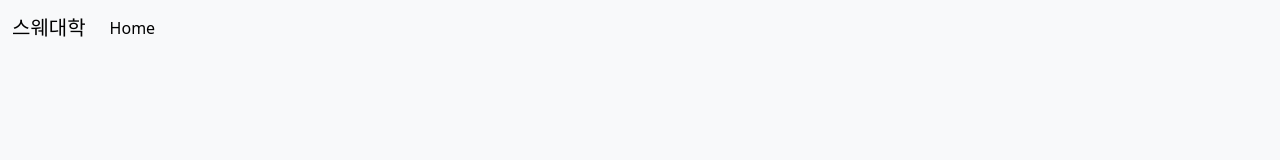
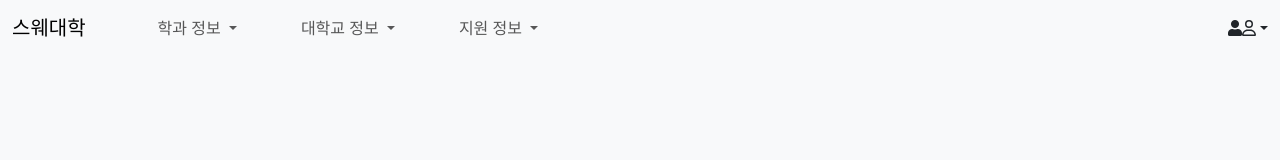
Before and after one commit to david0521/swedenUni, a Vue app in the folder swediversity/: page / in a window 1280 px wide. Shown: the top 160 px of the page. Built offline with nearby package versions, Linux system fonts and the light colour scheme; a small style sheet from the web is missing; a web font is replaced by a local one.

Commit message:
#34 Create Navbar  This commit will upgrade the previous navbar to be linked to all other pages.  However, as a lot of pages are yet to be implemented, further work needs to be done later on.

```diff
--- a/swediversity/src/components/Navbar.vue
+++ b/swediversity/src/components/Navbar.vue
@@ -1,18 +1,90 @@
 <template>
   <nav class="navbar navbar-expand-lg bg-body-tertiary">
   <div class="container-fluid">
-    <a class="navbar-brand main-font" href="#">스웨대학</a>
+    <a class="navbar-brand main-font" href="/">스웨대학</a>
     <button class="navbar-toggler" type="button" data-bs-toggle="collapse" data-bs-target="#navbarSupportedContent" aria-controls="navbarSupportedContent" aria-expanded="false" aria-label="Toggle navigation">
       <span class="navbar-toggler-icon"></span>
     </button>
     <div class="collapse navbar-collapse" id="navbarSupportedContent">
       <ul class="navbar-nav me-auto mb-2 mb-lg-0">
-        <li class="nav-item">
-          <a class="nav-link active" aria-current="page" href="/">Home</a>
+        <li class="nav-item dropdown ms-5">
+          <a class="nav-link dropdown-toggle" href="#" role="button" data-bs-toggle="dropdown" aria-expanded="false">
+            학과 정보
+          </a>
+          <ul class="dropdown-menu">
+            <li><a class="dropdown-item" href="/search/program">학과 검색</a></li>
+            <li><a class="dropdown-item" href="#">학과 관심 순위</a></li>
+          </ul>
+        </li>
+        <li class="nav-item dropdown ms-5">
+          <a class="nav-link dropdown-toggle" href="#" role="button" data-bs-toggle="dropdown" aria-expanded="false">
+            대학교 정보
+          </a>
+          <ul class="dropdown-menu">
+            <li><a class="dropdown-item" href="/search/university">대학교 검색</a></li>
+            <li><a class="dropdown-item" href="#">대학교 관심 순위</a></li>
+          </ul>
+        </li>
+        <li class="nav-item dropdown ms-5">
+          <a class="nav-link dropdown-toggle" href="#" role="button" data-bs-toggle="dropdown" aria-expanded="false">
+            지원 정보
+          </a>
+          <ul class="dropdown-menu">
+            <li><a class="dropdown-item" href="#">지원 과정</a></li>
+            <li><a class="dropdown-item" href="#">구비 서류</a></li>
+            <li><hr class="dropdown-divider"></li>
+            <li><a class="dropdown-item" href="#">메리트 점수 설명</a></li>
+            <li><a class="dropdown-item" href="#">선수강 요건 설명</a></li>
+            <li><hr class="dropdown-divider"></li>
+            <li><a class="dropdown-item" href="#">선수강 요건 수정</a></li>
+          </ul>
         </li>
       </ul>
 <!-- Right side -->
+      <li class="nav-item dropdown list-unstyled">
+          <a class="nav-link dropdown-toggle" href="#" role="button" data-bs-toggle="dropdown" aria-expanded="false">
+            <i class="fa fa-user"></i>
+            <fa :icon="['far', 'user']" />
+          </a>
+          <ul class="dropdown-menu dropdown-menu-end">
+            <li><a v-if="isLoggedIn" class="dropdown-item" href="/my-page/account">나의 계정</a></li>
+            <li><a v-if="isLoggedIn" class="dropdown-item" @click="logout()">로그아웃</a></li>
+            <li><a v-if="!isLoggedIn" class="dropdown-item" href="/login">로그인</a></li>
+            <li><a v-if="!isLoggedIn" class="dropdown-item" href="/register">회원가입</a></li>
+          </ul>
+      </li>
     </div>
   </div>
   </nav>
 </template>
+
+<script>
+export default {
+  data() {
+    return {
+      isLoggedIn: false
+    }
+  },
+  methods: {
+    logout() {
+      localStorage.setItem('jwtToken', null);
+      localStorage.setItem('userId', null);
+      this.isLoggedIn = false;
+    },
+    checkLogin() {
+      const jwtToken = localStorage.getItem('jwtToken');
+      const userId = localStorage.getItem('userId');
+
+      if (jwtToken !== null) {
+        this.isLoggedIn = true;
+      } else {
+        this.isLoggedIn = false;
+      }
+    }
+  },
+  created() {
+    this.checkLogin();
+  }
+}
+
+</script>
```
